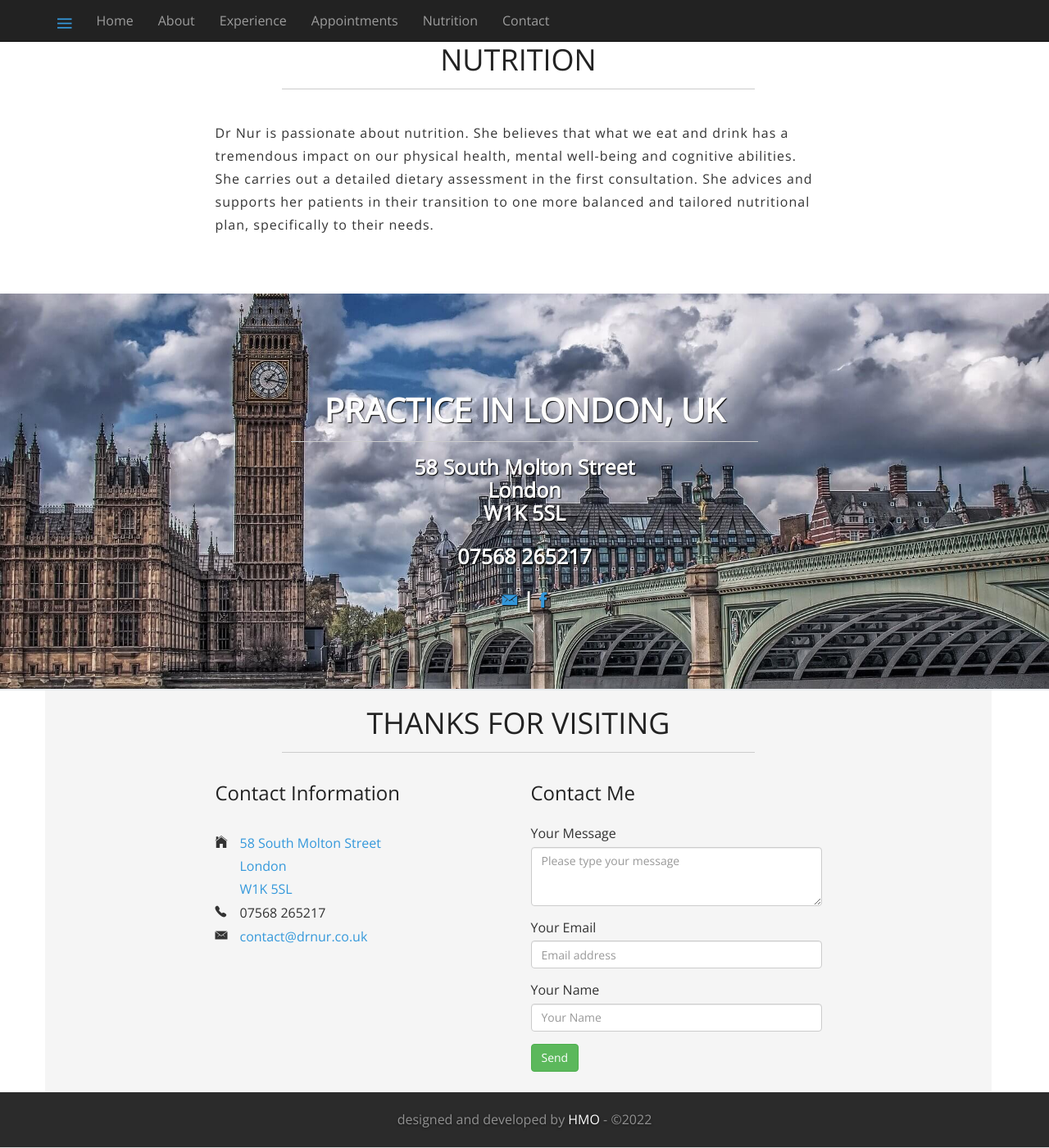
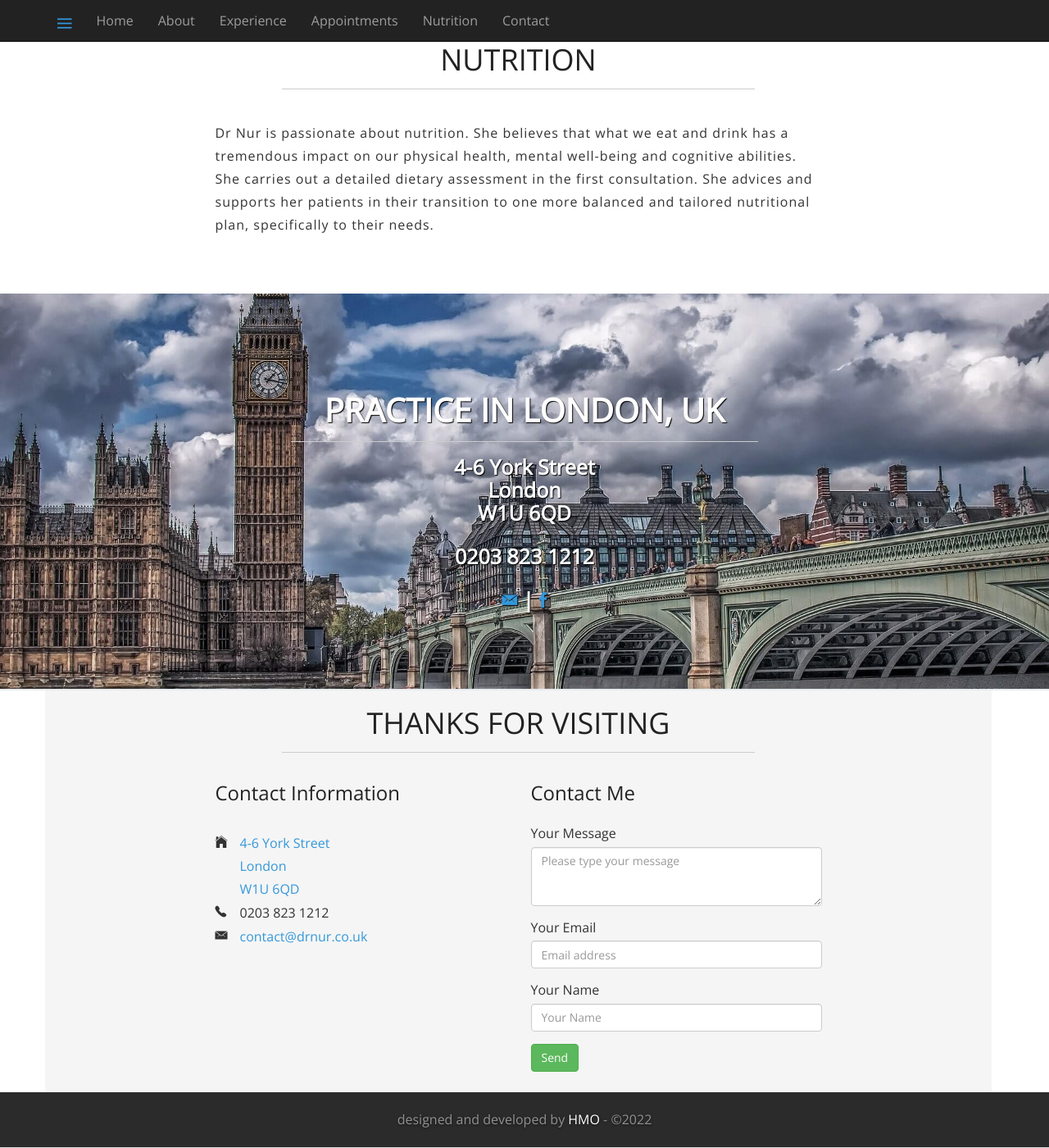
Before and after one commit to huseyinozyilmaz/drnurdan.com, a Jekyll site: the page built from index.html, in a window 1280 px wide and 1400 px high, scrolled down 3272 px. Shown: the whole window at 82% size. Built offline with Jekyll 4.4.1, drawn with Linux system fonts in a browser that asks for light colours; some of the changed text lies outside the part shown.

Commit message:
Address Change

```diff
--- a/_config.yml
+++ b/_config.yml
@@ -5,9 +5,9 @@ surname: Ozyilmaz
 fulltitle: Dr Nur Ozyilmaz
 appname: DrNur
 email: contact@drnur.co.uk
-tel: 07568 265217
-address: "58 South Molton Street<br>London<br>W1K 5SL"
-map: "https://goo.gl/maps/7YkcAt5nm9z"
+tel: 0203 823 1212
+address: "4-6 York Street<br>London<br>W1U 6QD"
+map: "https://goo.gl/maps/rtg1BaAnkadWAqKB9"
 description: Dr Nur Ozyilmaz is an experienced, UK trained, integrative health consultant who has worked in some of the most renowned London hospitals, including Kings College Hospital, Great Ormond Street, and St Thomas’ Hospital.
 jobtitle: Integrative Health Consultant
 qualifications: CONSULTANT MD MRCPCH
```
